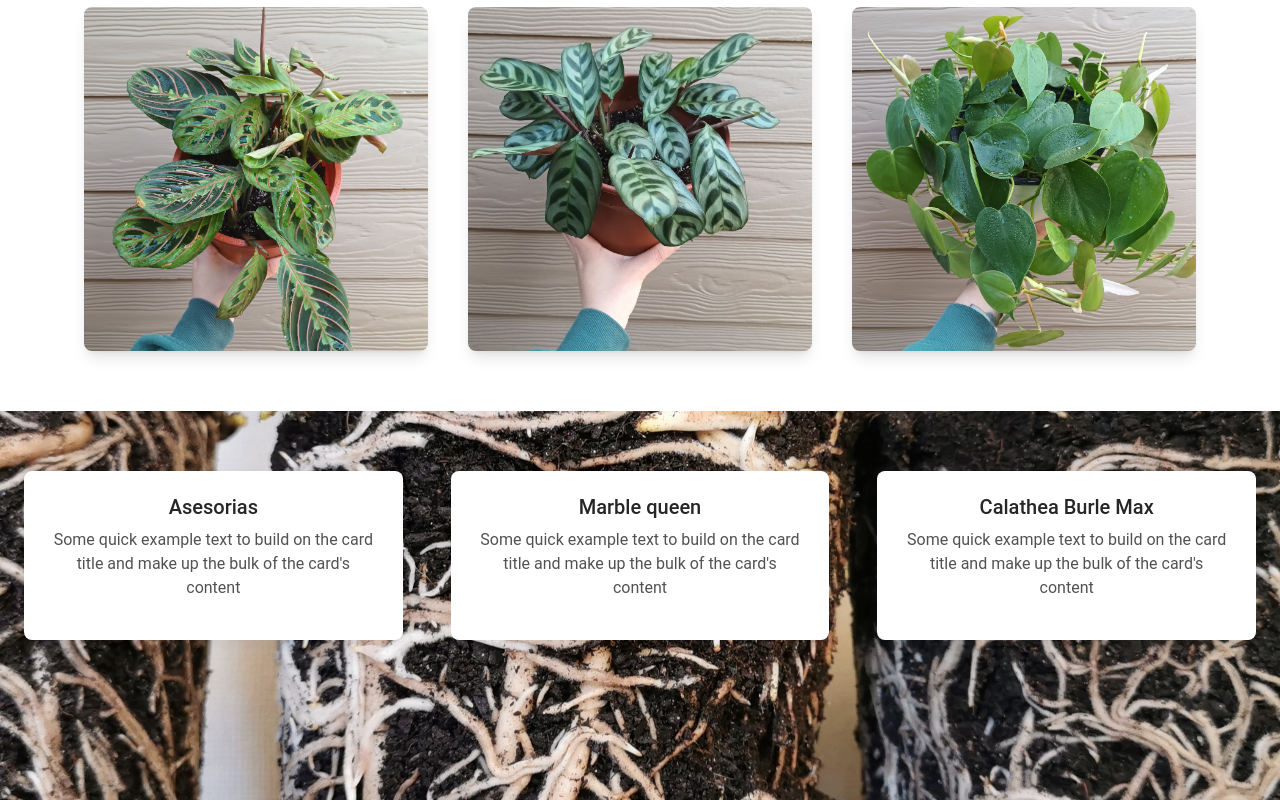
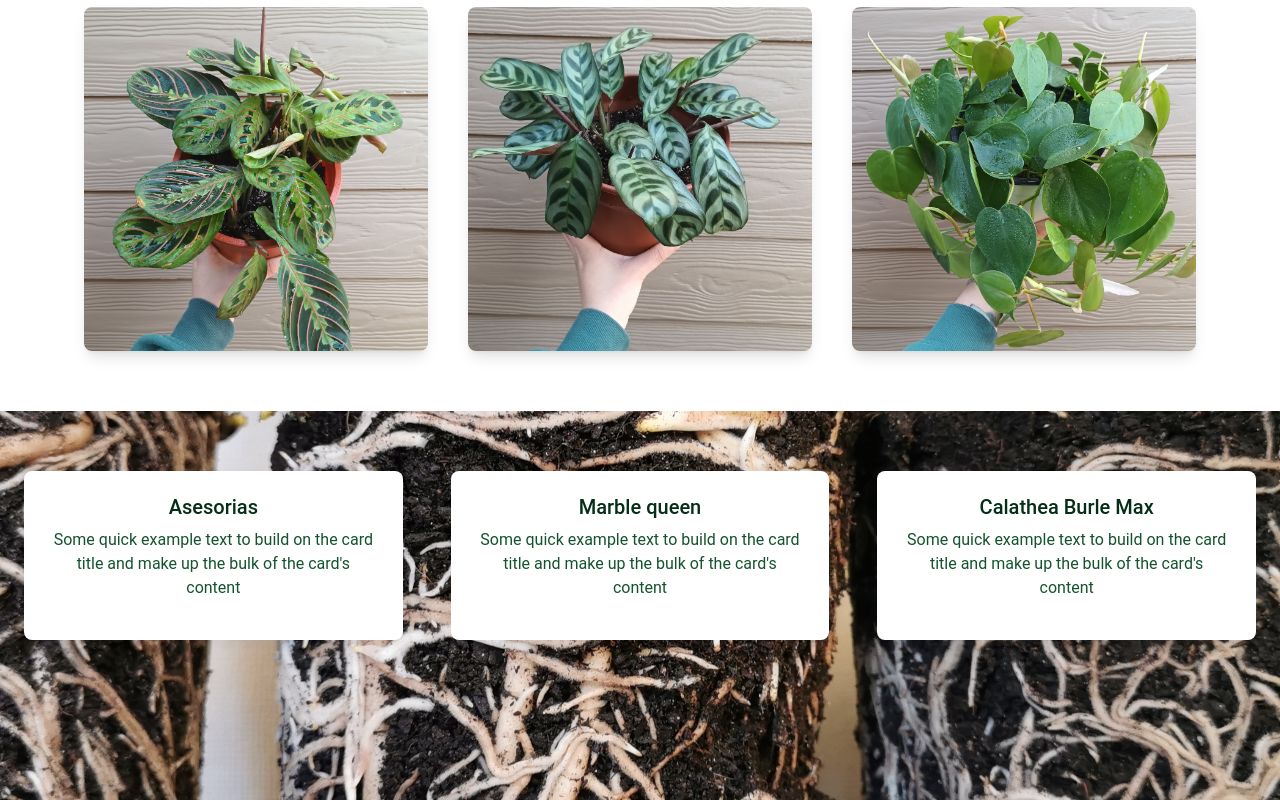
Before and after one commit to christiaansc/example-deploy-nextjs, a Next.js app: page / in a window 1280 px wide. Shown: the part 1170-1970 px from the top of the page. Built offline with nearby package versions, Linux system fonts and the light colour scheme; what tw-elements would draw is missing.

Commit message:
fix / tittle Gallery

```diff
--- a/src/components/CardServices.tsx
+++ b/src/components/CardServices.tsx
@@ -25,10 +25,10 @@ const CardServices = () => {
 
                             <div className="p-6">
                                 <h5
-                                    className="mb-2 text-xl font-medium leading-tight text-neutral-800 dark:text-neutral-50">
+                                    className="mb-2 text-xl font-medium leading-tight text-green-950 dark:text-green-900">
                                     {item.title}
                                 </h5>
-                                <p className="mb-4 text-base text-neutral-600 dark:text-neutral-200">
+                                <p className="mb-4 text-base text-green-900 ">
                                     {item.description}
                                 </p>
 
--- a/src/components/Gallery.tsx
+++ b/src/components/Gallery.tsx
@@ -13,8 +13,8 @@ const Gallery = () => {
     return (
         <section >
             <div
-                className="flex justify-center p-10 sm:justify-between">
-                <h1 className="flex flex-wrap animate-typing overflow-hidden whitespace-nowrap  text-5xl text-green-900 text-center ">Descubre nuestras<span className="text-green-700 inline-block pl-2">plantas de interior</span></h1>
+                className="flex justify-center p-10 ">
+                <h1 className="flex  flex-wrap animate-typing overflow-hidden text-5xl text-green-900 text-center ">Descubre nuestras<span className="text-green-700 inline-block pl-2">plantas de interior</span></h1>
             </div>
             <div className="flex flex-wrap justify-center items-center pb-10">
                 <ImageGallery />
```
